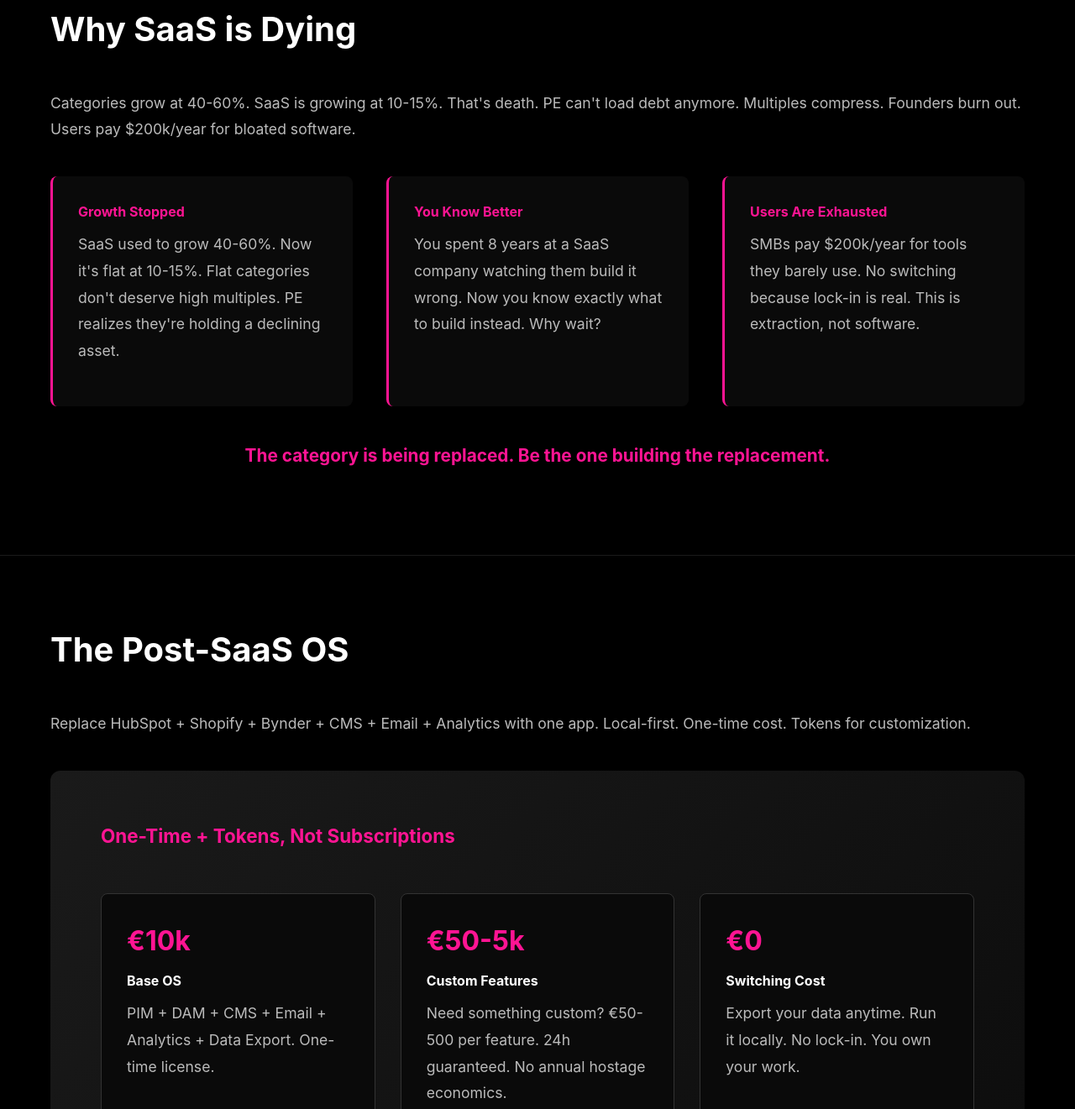
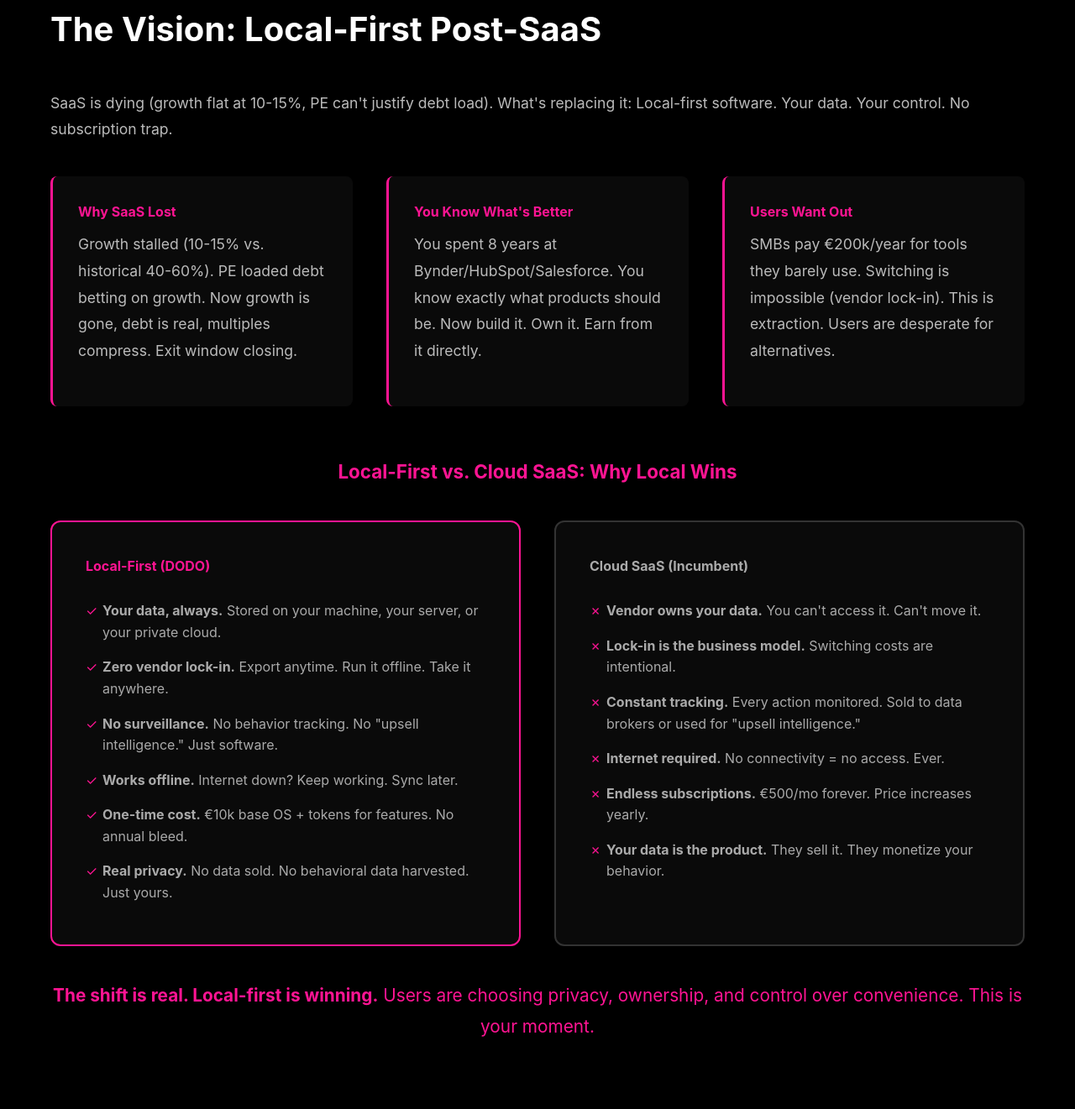
Before and after one commit to krisibot/dodo-website, a plain HTML site: page index.html in a window 1280 px wide. Shown: the part 755-2076 px from the top of the page at 84% size. Drawn offline with Linux system fonts and the light colour scheme.

Commit message:
🦡 DODO: Add main menu (Vision, Product, Marketplace) + local vs cloud comparison in Vision section

```diff
--- a/index.html
+++ b/index.html
@@ -512,11 +512,9 @@
   <header>
     <div class="logo">🦡 DODO</div>
     <nav>
-      <a href="#why">Why Now</a>
-      <a href="#platform">Platform</a>
-      <a href="#how">Create</a>
-      <a href="#economics">Economics</a>
-      <a href="#roadmap">Timeline</a>
+      <a href="#vision">Vision</a>
+      <a href="#product">Product</a>
+      <a href="#marketplace">Marketplace</a>
     </nav>
   </header>
 
@@ -535,40 +533,104 @@
     </div>
   </section>
 
-  <!-- THE PROBLEM -->
-  <section id="why">
+  <!-- VISION SECTION -->
+  <section id="vision">
     <div class="container">
-      <h2>Why SaaS is Dying</h2>
-      <p>Categories grow at 40-60%. SaaS is growing at 10-15%. That's death. PE can't load debt anymore. Multiples compress. Founders burn out. Users pay $200k/year for bloated software.</p>
+      <h2>The Vision: Local-First Post-SaaS</h2>
+      <p>SaaS is dying (growth flat at 10-15%, PE can't justify debt load). What's replacing it: Local-first software. Your data. Your control. No subscription trap.</p>
 
       <div class="problem-grid">
         <div class="problem-card">
-          <h4>Growth Stopped</h4>
-          <p>SaaS used to grow 40-60%. Now it's flat at 10-15%. Flat categories don't deserve high multiples. PE realizes they're holding a declining asset.</p>
+          <h4>Why SaaS Lost</h4>
+          <p>Growth stalled (10-15% vs. historical 40-60%). PE loaded debt betting on growth. Now growth is gone, debt is real, multiples compress. Exit window closing.</p>
         </div>
 
         <div class="problem-card">
-          <h4>You Know Better</h4>
-          <p>You spent 8 years at a SaaS company watching them build it wrong. Now you know exactly what to build instead. Why wait?</p>
+          <h4>You Know What's Better</h4>
+          <p>You spent 8 years at Bynder/HubSpot/Salesforce. You know exactly what products should be. Now build it. Own it. Earn from it directly.</p>
         </div>
 
         <div class="problem-card">
-          <h4>Users Are Exhausted</h4>
-          <p>SMBs pay $200k/year for tools they barely use. No switching because lock-in is real. This is extraction, not software.</p>
+          <h4>Users Want Out</h4>
+          <p>SMBs pay €200k/year for tools they barely use. Switching is impossible (vendor lock-in). This is extraction. Users are desperate for alternatives.</p>
+        </div>
+      </div>
+
+      <h3 style="margin-top: 60px; margin-bottom: 30px; text-align: center; color: #ff1493;">Local-First vs. Cloud SaaS: Why Local Wins</h3>
+
+      <div style="display: grid; grid-template-columns: 1fr 1fr; gap: 40px; margin-top: 40px;">
+        <div style="background: #0a0a0a; padding: 40px; border-radius: 12px; border: 2px solid #ff1493;">
+          <h4 style="color: #ff1493; margin-bottom: 20px;">Local-First (DODO)</h4>
+          <ul style="list-style: none; padding: 0;">
+            <li style="padding: 8px 0; color: #aaa; padding-left: 20px; position: relative;">
+              <span style="position: absolute; left: 0; color: #ff1493;">✓</span>
+              <strong>Your data, always.</strong> Stored on your machine, your server, or your private cloud.
+            </li>
+            <li style="padding: 8px 0; color: #aaa; padding-left: 20px; position: relative;">
+              <span style="position: absolute; left: 0; color: #ff1493;">✓</span>
+              <strong>Zero vendor lock-in.</strong> Export anytime. Run it offline. Take it anywhere.
+            </li>
+            <li style="padding: 8px 0; color: #aaa; padding-left: 20px; position: relative;">
+              <span style="position: absolute; left: 0; color: #ff1493;">✓</span>
+              <strong>No surveillance.</strong> No behavior tracking. No "upsell intelligence." Just software.
+            </li>
+            <li style="padding: 8px 0; color: #aaa; padding-left: 20px; position: relative;">
+              <span style="position: absolute; left: 0; color: #ff1493;">✓</span>
+              <strong>Works offline.</strong> Internet down? Keep working. Sync later.
+            </li>
+            <li style="padding: 8px 0; color: #aaa; padding-left: 20px; position: relative;">
+              <span style="position: absolute; left: 0; color: #ff1493;">✓</span>
+              <strong>One-time cost.</strong> €10k base OS + tokens for features. No annual bleed.
+            </li>
+            <li style="padding: 8px 0; color: #aaa; padding-left: 20px; position: relative;">
+              <span style="position: absolute; left: 0; color: #ff1493;">✓</span>
+              <strong>Real privacy.</strong> No data sold. No behavioral data harvested. Just yours.
+            </li>
+          </ul>
+        </div>
+
+        <div style="background: #0a0a0a; padding: 40px; border-radius: 12px; border: 2px solid #333;">
+          <h4 style="color: #aaa; margin-bottom: 20px;">Cloud SaaS (Incumbent)</h4>
+          <ul style="list-style: none; padding: 0;">
+            <li style="padding: 8px 0; color: #aaa; padding-left: 20px; position: relative;">
+              <span style="position: absolute; left: 0; color: #ff1493;">✗</span>
+              <strong>Vendor owns your data.</strong> You can't access it. Can't move it.
+            </li>
+            <li style="padding: 8px 0; color: #aaa; padding-left: 20px; position: relative;">
+              <span style="position: absolute; left: 0; color: #ff1493;">✗</span>
+              <strong>Lock-in is the business model.</strong> Switching costs are intentional.
+            </li>
+            <li style="padding: 8px 0; color: #aaa; padding-left: 20px; position: relative;">
+              <span style="position: absolute; left: 0; color: #ff1493;">✗</span>
+              <strong>Constant tracking.</strong> Every action monitored. Sold to data brokers or used for "upsell intelligence."
+            </li>
+            <li style="padding: 8px 0; color: #aaa; padding-left: 20px; position: relative;">
+              <span style="position: absolute; left: 0; color: #ff1493;">✗</span>
+              <strong>Internet required.</strong> No connectivity = no access. Ever.
+            </li>
+            <li style="padding: 8px 0; color: #aaa; padding-left: 20px; position: relative;">
+              <span style="position: absolute; left: 0; color: #ff1493;">✗</span>
+              <strong>Endless subscriptions.</strong> €500/mo forever. Price increases yearly.
+            </li>
+            <li style="padding: 8px 0; color: #aaa; padding-left: 20px; position: relative;">
+              <span style="position: absolute; left: 0; color: #ff1493;">✗</span>
+              <strong>Your data is the product.</strong> They sell it. They monetize your behavior.
+            </li>
+          </ul>
         </div>
       </div>
 
       <p style="margin-top: 40px; text-align: center; color: #ff1493; font-size: 1.3em;">
-        <strong>The category is being replaced. Be the one building the replacement.</strong>
+        <strong>The shift is real. Local-first is winning.</strong> Users are choosing privacy, ownership, and control over convenience. This is your moment.
       </p>
     </div>
   </section>
 
-  <!-- THE POST-SAAS OS -->
-  <section id="platform">
+  <!-- PRODUCT SECTION -->
+  <section id="product">
     <div class="container">
-      <h2>The Post-SaaS OS</h2>
-      <p>Replace HubSpot + Shopify + Bynder + CMS + Email + Analytics with one app. Local-first. One-time cost. Tokens for customization.</p>
+      <h2>The Product: Post-SaaS OS</h2>
+      <p>Replace HubSpot + Shopify + Bynder + CMS + Email + Analytics with one app. Local-first. One-time cost. Tokens for customization. Your data, always.</p>
 
       <div class="solution">
         <h3>One-Time + Tokens, Not Subscriptions</h3>
@@ -602,8 +664,8 @@
     </div>
   </section>
 
-  <!-- HOW IT WORKS -->
-  <section id="how">
+  <!-- MARKETPLACE SECTION -->
+  <section id="marketplace">
     <div class="container">
       <h2>The Creator Marketplace</h2>
       <p>Ex-SaaS engineers. You know what products should be. Now build them. Earn real money. Own your work forever.</p>
```
